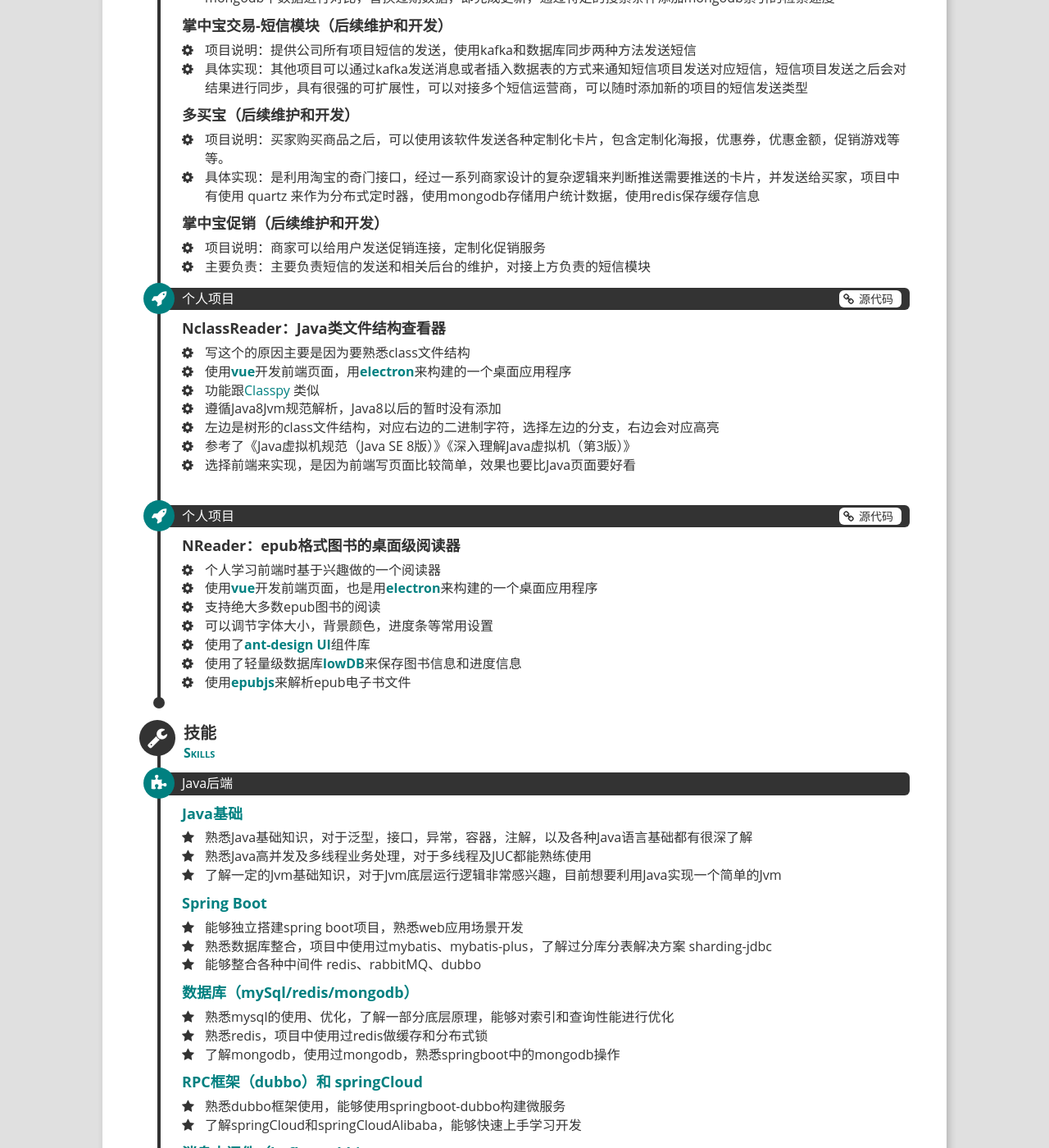
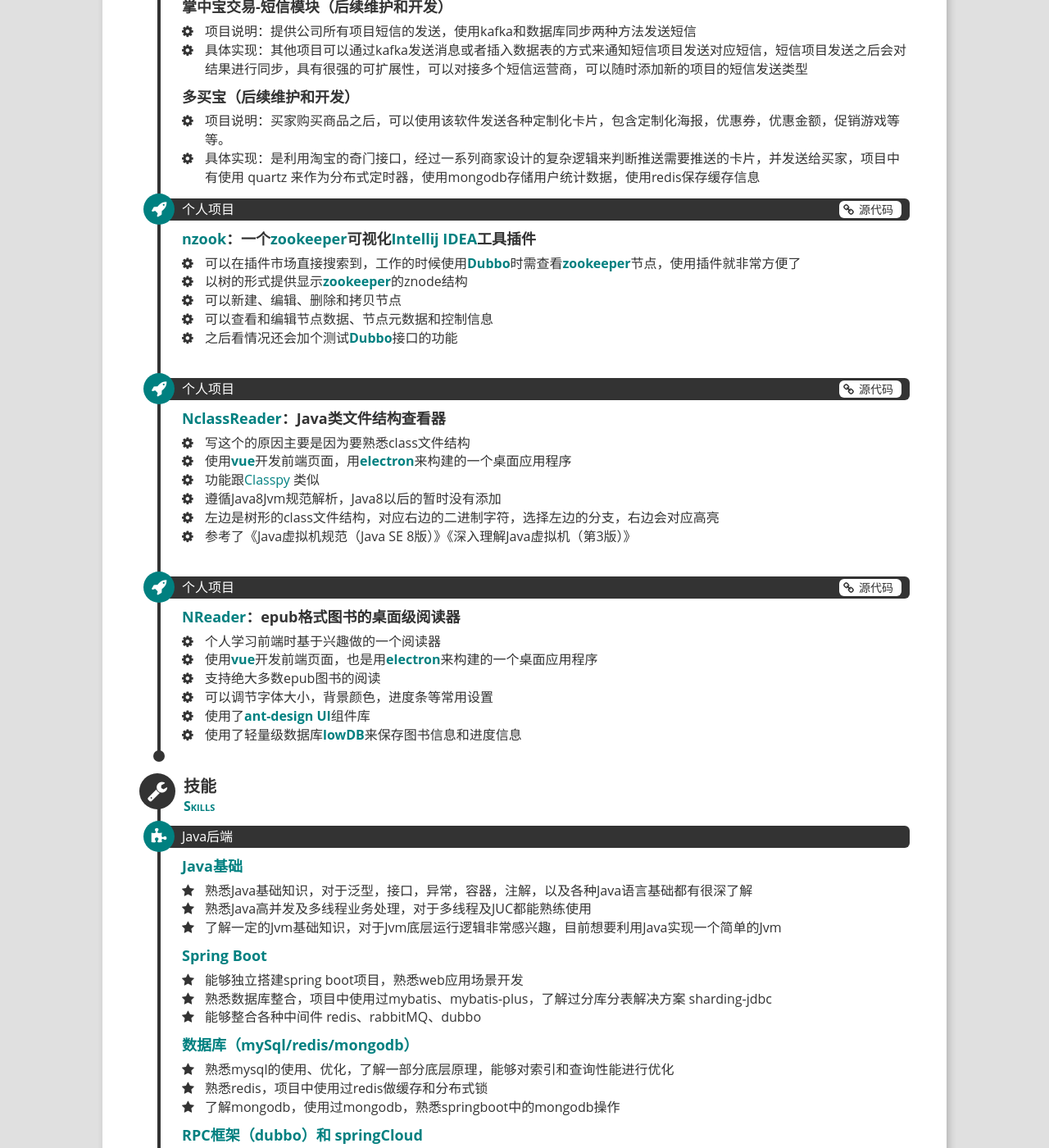
Before and after one commit to poison0/poison0.github.io, a Jekyll site: the page resume/index.html, which Jekyll copies as it is, in a window 1280 px wide and 1400 px high, scrolled down 877 px. Shown: the whole window at 82% size. Built offline with Jekyll 4.4.1, drawn with Linux system fonts in a browser that asks for light colours; some of the changed text lies outside the part shown.

Commit message:
修改简历

```diff
--- a/resume/index.html
+++ b/resume/index.html
@@ -19,8 +19,8 @@
   <div class="container">
     <main>
       <header class="row">
-        <figure class="header-qrcode"><img src="static/wechat.png" alt="雾隐楼台"
-            class="qrcode-img invisible-lt-sm visible-print" /></figure>
+        <figure class="header-qrcode"><img src="static/wechat.jpg" alt="雾隐楼台"
+                                           class="qrcode-img invisible-lt-sm visible-print" /></figure>
         <section class="title">
           <h1>牛顺顺</h1>
           <h2>Java后端工程师</h2>
@@ -66,7 +66,6 @@
                   <dl class="education-description timeline-content">
                     <dt class="education-name">黑龙江大学</dt>
                     <dd class="education-major">信息管理与信息系统（全日制本科）</dd>
-                    <dd class="education-honor">5年技术博文积累</dd>
                   </dl>
                 </li>
               </ul>
@@ -98,25 +97,39 @@
                       <dt class="experience-task">项目说明：买家购买商品之后，可以使用该软件发送各种定制化卡片，包含定制化海报，优惠券，优惠金额，促销游戏等等。</dt>
                       <dt class="experience-task">具体实现：是利用淘宝的奇门接口，经过一系列商家设计的复杂逻辑来判断推送需要推送的卡片，并发送给买家，项目中有使用 quartz 来作为分布式定时器，使用mongodb存储用户统计数据，使用redis保存缓存信息</dt>
                     </dl>
-                    <dl class="experience-description timeline-content">
-                      <dt class="experience-position">掌中宝促销（后续维护和开发）</dt>
-                      <dt class="experience-task">项目说明：商家可以给用户发送促销连接，定制化促销服务</dt>
-                      <dt class="experience-task">主要负责：主要负责短信的发送和相关后台的维护，对接上方负责的短信模块</dt>
-                    </dl>
+<!--                    <dl class="experience-description timeline-content">-->
+<!--                      <dt class="experience-position">掌中宝促销（后续维护和开发）</dt>-->
+<!--                      <dt class="experience-task">项目说明：商家可以给用户发送促销连接，定制化促销服务</dt>-->
+<!--                      <dt class="experience-task">主要负责：主要负责短信的发送和相关后台的维护，对接上方负责的短信模块</dt>-->
+<!--                    </dl>-->
+                </li>
+                <li class="timeline-item experience-project">
+                  <h3 class="timeline-title"><span class="experience-project-type">个人项目</span><span
+                          class="experience-title-aside"><a href="https://github.com/poison0/nzook"
+                                                            class="experience-project-link">源代码</a></span></h3>
+                  <dl class="experience-description timeline-content">
+                    <dt class="experience-project-name"><strong>nzook</strong>：一个<strong>zookeeper</strong>可视化<strong>Intellij IDEA</strong>工具插件</dt>
+                    <dd class="experience-task">可以在插件市场直接搜索到，工作的时候使用<strong>Dubbo</strong>时需查看<strong>zookeeper</strong>节点，使用插件就非常方便了</dd>
+                    <dd class="experience-task">以树的形式提供显示<strong>zookeeper</strong>的znode结构</dd>
+                    <dd class="experience-task">可以新建、编辑、删除和拷贝节点</dd>
+                    <dd class="experience-task">可以查看和编辑节点数据、节点元数据和控制信息</dd>
+                    <dd class="experience-task">之后看情况还会加个测试<strong>Dubbo</strong>接口的功能</dd>
+                    <br>
+                  </dl>
                 </li>
                 <li class="timeline-item experience-project">
                   <h3 class="timeline-title"><span class="experience-project-type">个人项目</span><span
                       class="experience-title-aside"><a href="https://github.com/poison0/NClassReader"
                         class="experience-project-link">源代码</a></span></h3>
                   <dl class="experience-description timeline-content">
-                    <dt class="experience-project-name">NclassReader：Java类文件结构查看器</dt>
+                    <dt class="experience-project-name"><strong>NclassReader</strong>：Java类文件结构查看器</dt>
                     <dd class="experience-task">写这个的原因主要是因为要熟悉class文件结构</dd>
                     <dd class="experience-task">使用<strong>vue</strong>开发前端页面，用<strong>electron</strong>来构建的一个桌面应用程序</dd>
                     <dd class="experience-task">功能跟<a href="https://github.com/zxh0/classpy">Classpy</a> 类似</dd>
                     <dd class="experience-task">遵循Java8Jvm规范解析，Java8以后的暂时没有添加</dd>
                     <dd class="experience-task">左边是树形的class文件结构，对应右边的二进制字符，选择左边的分支，右边会对应高亮</dd>
                     <dd class="experience-task">参考了《Java虚拟机规范（Java SE 8版）》《深入理解Java虚拟机（第3版）》</dd>
-                    <dd class="experience-task">选择前端来实现，是因为前端写页面比较简单，效果也要比Java页面要好看</dd>
+<!--                    <dd class="experience-task">选择前端来实现，是因为前端写页面比较简单，效果也要比Java页面要好看</dd>-->
                     <br>
                   </dl>
                 </li>
@@ -125,14 +138,14 @@
                       class="experience-title-aside"><a href="https://github.com/poison0/Nreader"
                         class="experience-project-link">源代码</a></span></h3>
                   <dl class="experience-description timeline-content">
-                    <dt class="experience-project-name">NReader：epub格式图书的桌面级阅读器</dt>
+                    <dt class="experience-project-name"><strong>NReader</strong>：epub格式图书的桌面级阅读器</dt>
                     <dd class="experience-task">个人学习前端时基于兴趣做的一个阅读器</dd>
                     <dd class="experience-task">使用<strong>vue</strong>开发前端页面，也是用<strong>electron</strong>来构建的一个桌面应用程序</dd>
                     <dd class="experience-task">支持绝大多数epub图书的阅读</dd>
                     <dd class="experience-task">可以调节字体大小，背景颜色，进度条等常用设置</dd>
                     <dd class="experience-task">使用了<strong>ant-design UI</strong>组件库</dd>
                     <dd class="experience-task">使用了轻量级数据库<strong>lowDB</strong>来保存图书信息和进度信息</dd>
-                    <dd class="experience-task">使用<strong>epubjs</strong>来解析epub电子书文件</dd>
+<!--                    <dd class="experience-task">使用<strong>epubjs</strong>来解析epub电子书文件</dd>-->
                   </dl>
                 </li>
               </ul>
@@ -193,7 +206,7 @@
                     <li class="skills-item-description"><span>具有一定的 数据结构 / 计算机网络 / 前端 相关知识</span></li>
                     <li class="skills-item-description"><span>熟悉大部分的设计模式，对于代码的优化有很深的洁癖，着重于编写易懂具有扩展性的代码</span></li>
                     <li class="skills-item-description"><span>了解docker的简单使用，自己有台云端服务器，常常使用docker来搭建各种环境</span></li>
-                    <li class="skills-item-description"><span>了解Linux 基础使用，并不精通地使用Xshell</span></li>
+<!--                    <li class="skills-item-description"><span>了解Linux 基础使用，并不精通地使用Xshell</span></li>-->
                     <li class="skills-item-description"><span>开发使用IDEA</span></li>
                     <li class="skills-item-description"><span>个人缺点：涉猎很多但是不算精通，未来能够找到一个方向，进行深入</span></li>
                   </ul>
```
Also changed, not shown: _posts/2022-10-23-java-spring-interview.markdown (deleted, +0 -19 lines), _posts/2023-01-12-java-spring-designPattern.markdown (deleted, +0 -9 lines), resume/static/wechat.jpg (added), resume/static/wechat1.png (renamed from resume/static/wechat.png).
